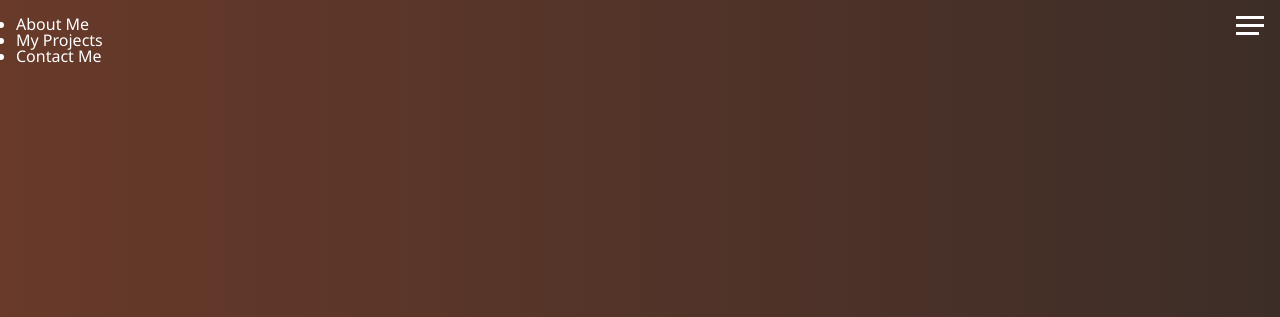
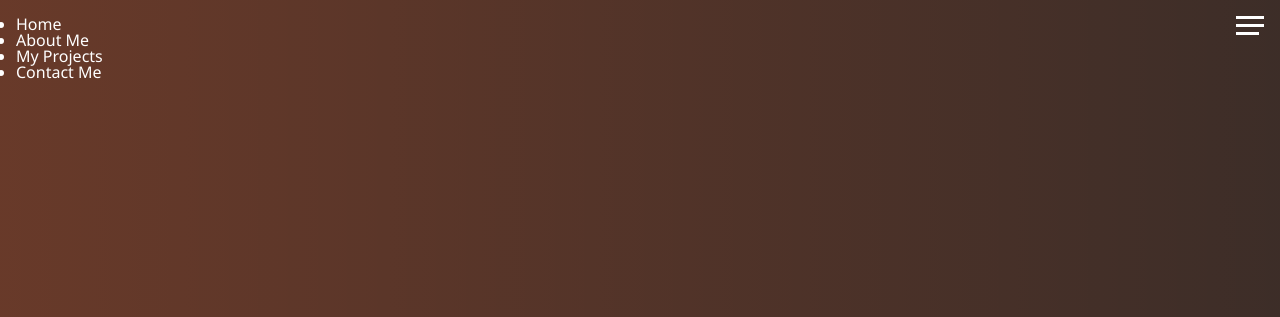
Before and after one commit to afozbek/portfolio-page, a website: page dist/index.html in a window 1280 px wide. Shown: the top 317 px of the page. Drawn offline with nearby package versions, Linux system fonts and the light colour scheme; files that its build step writes are made by us from their sources.

Commit message:
index.html update

```diff
--- a/dist/index.html
+++ b/dist/index.html
@@ -17,6 +17,9 @@
       <nav class="nav">
         <ul class="menu-nav">
           <li class="menu-nav__item active">
+            <a href="index.html" class="menu-nav__link">Home</a>
+          </li>
+          <li class="menu-nav__item">
             <a href="about.html" class="menu-nav__link">About Me</a>
           </li>
           <li class="menu-nav__item">
```
